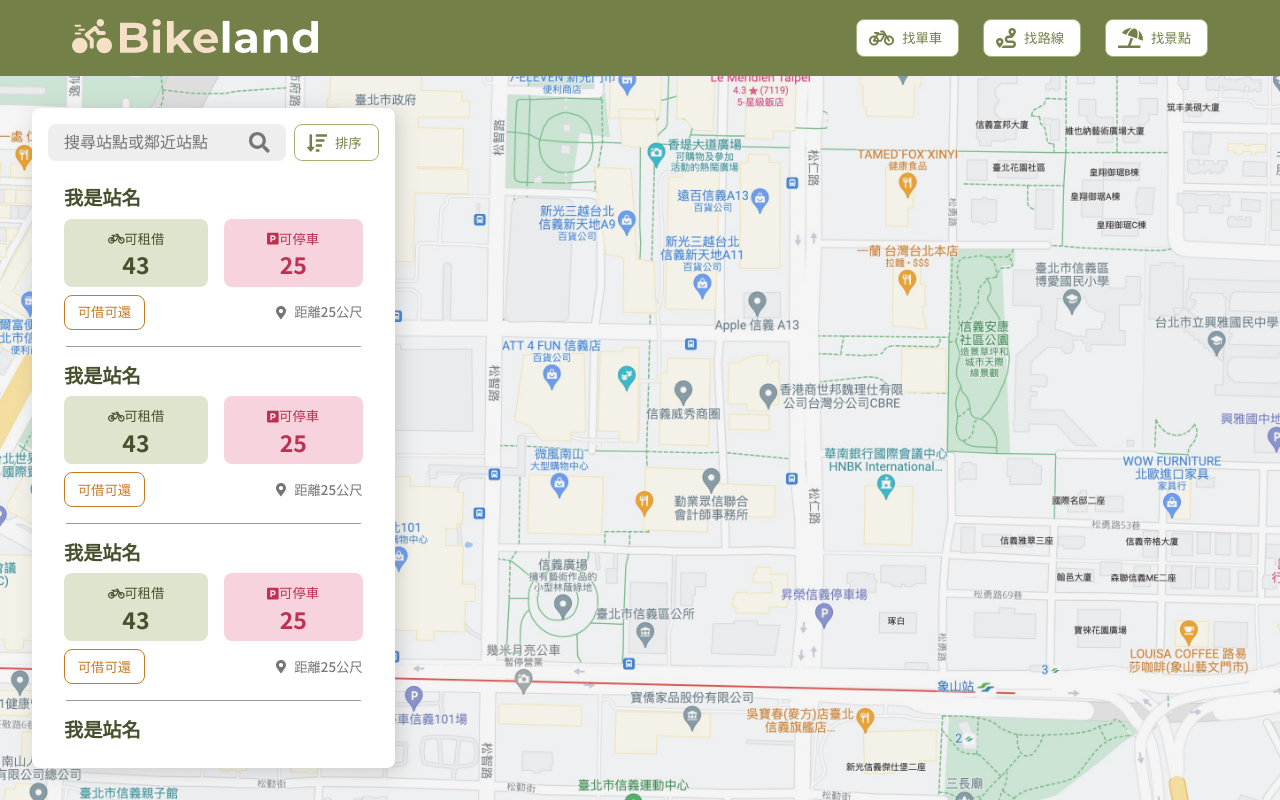
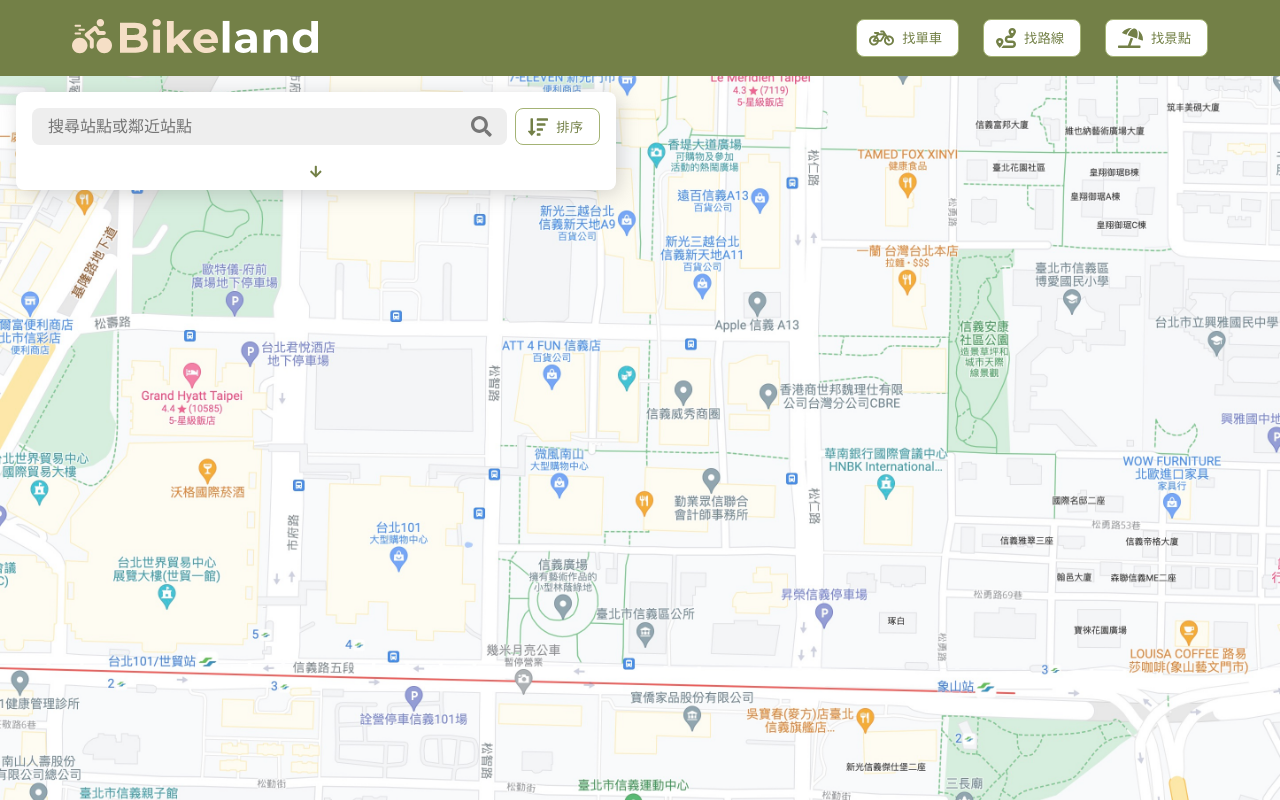
Before and after one commit to yiminprogram/2021-the-f2e-week-2, a React (Create React App) app: page / in a window 1280 px wide. Built offline with nearby package versions, Linux system fonts and the light colour scheme.

Commit message:
update side list

```diff
--- a/package.json
+++ b/package.json
@@ -14,11 +14,13 @@
     "@testing-library/react": "^11.1.0",
     "@testing-library/user-event": "^12.1.10",
     "@types/jest": "^26.0.15",
+    "@types/leaflet": "^1.7.6",
     "@types/node": "^12.0.0",
     "@types/react": "^17.0.0",
     "@types/react-dom": "^17.0.0",
     "@types/react-redux": "^7.1.20",
     "@types/react-router-dom": "^5.3.2",
+    "leaflet": "^1.7.1",
     "react": "^17.0.2",
     "react-dom": "^17.0.2",
     "react-redux": "^7.2.6",
--- a/src/App.tsx
+++ b/src/App.tsx
@@ -1,47 +1,29 @@
-import styled from '@emotion/styled';
+import { styled } from '@mui/material';
 import Header from './components/Header';
 import Map from './components/Map';
 import BikeList from './components/BikeList';
 import { Grid } from '@mui/material';
 
-const Page = styled.div`
+const Page = styled('div')`
   width: 100vw;
   height: 100vh;
   overflow: hidden;
   position: relative;
 `;
 
-const Main = styled.div`
+const MainPage = styled('section')`
   position: relative;
   height: calc(100vh - 76px);
-`;
-
-const RouterWrapper = styled.div`
-  position: absolute;
-  max-width: 500px;
-  height: 100%;
-  top: 0;
-  left: 0;
-  padding: 2rem 1.5rem;
 `;
 
 const App = () => {
   return (
     <Page>
       <Header />
-      <Grid
-        container
-        sx={{
-          position: 'relative',
-          bgcolor: '#ccc',
-          height: 'calc(100vh - 76px)',
-        }}
-      >
+      <MainPage>
         <Map />
-        <Grid item sx={{ padding: '2rem' }} xs={12} lg={4}>
-          <BikeList />
-        </Grid>
-      </Grid>
+        <BikeList />
+      </MainPage>
     </Page>
   );
 };
--- a/src/components/BikeList.tsx
+++ b/src/components/BikeList.tsx
@@ -1,39 +1,58 @@
 import { useState, MouseEvent } from 'react';
-import styled from '@emotion/styled';
+import { Stack, Button, styled, Menu, MenuItem, Fab, Box } from '@mui/material';
+import { FontAwesomeIcon } from '@fortawesome/react-fontawesome';
 import {
-  Stack,
-  Button,
-  styled as muiStyled,
-  Menu,
-  MenuItem,
-} from '@mui/material';
-import { FontAwesomeIcon } from '@fortawesome/react-fontawesome';
-import { faSearch, faSortAmountDown } from '@fortawesome/free-solid-svg-icons';
+  faSearch,
+  faSortAmountDown,
+  faArrowDown,
+} from '@fortawesome/free-solid-svg-icons';
 import BikeListCard from './BikeListCard';
 
-const List = styled.div`
-  height: 100%;
-  background-color: #fff;
-  border-radius: 8px;
-  box-shadow: 4px 4px 20px rgba(118, 118, 118, 0.3);
-  padding: 1rem;
-  position: relative;
-`;
+type TStyle = {
+  hide: boolean;
+};
 
-const DataList = styled.ul`
-  position: absolute;
-  width: calc(100% - 2rem);
-  height: 85%;
-  overflow-y: auto;
-  padding: 0 1rem 1rem 1rem;
-`;
+const List = styled('div', {
+  shouldForwardProp: (props) => props !== 'hide',
+})<TStyle>(({ theme, hide }) => ({
+  position: 'absolute',
+  backgroundColor: '#fff',
+  borderRadius: '8px',
+  boxShadow: '4px 4px 20px rgba(118,118,118,0.3)',
+  paddingTop: '1rem',
+  transition: '500ms ease-in-out',
+  display: 'flex',
+  flexFlow: 'column nowrap',
+  alignItems: 'center',
+  height: hide ? '97.5167px' : 'calc(100% - 2rem)',
+  top: '1rem',
+  left: '1rem',
 
-const Searchbar = styled.div`
+  [theme.breakpoints.up('xs')]: {
+    width: 'calc(100% - 2rem)',
+  },
+
+  [theme.breakpoints.up('md')]: {
+    width: '600px',
+  },
+}));
+
+const DataList = styled('ul', {
+  shouldForwardProp: (props) => props !== 'hide',
+})<TStyle>(({ hide }) => ({
+  width: '100%',
+  height: hide ? 0 : '100%',
+  overflow: 'auto',
+  padding: '0 1rem',
+  transition: '500ms ease-in-out',
+}));
+
+const Searchbar = styled('div')`
   position: relative;
   flex: 1;
 `;
 
-const SearchIcon = styled.div`
+const SearchIcon = styled('div')`
   position: absolute;
   height: 100%;
   right: 1rem;
@@ -44,7 +63,7 @@
   align-items: center;
 `;
 
-const SearchInput = muiStyled('input')(({ theme }) => ({
+const SearchInput = styled('input')(({ theme }) => ({
   color: theme.palette.primary.dark,
   width: '100%',
   backgroundColor: '#eeeeee',
@@ -59,7 +78,15 @@
   },
 }));
 
+const BottomButton = styled('div', {
+  shouldForwardProp: (props) => props !== 'hide',
+})<TStyle>(({ hide }) => ({
+  transform: hide ? 'none' : 'rotate(180deg)',
+  transition: '500ms ease-in-out',
+}));
+
 const Bikelist = () => {
+  const [hide, setHide] = useState(true);
   const [anchorEl, setAnchorEl] = useState<HTMLElement | null>(null);
   const open = Boolean(anchorEl);
   const handleOpen = (e: MouseEvent<HTMLButtonElement>) => {
@@ -68,9 +95,16 @@
   const handleClose = () => {
     setAnchorEl(null);
   };
+  const handleHide = () => {
+    setHide(!hide);
+  };
   return (
-    <List>
-      <Stack direction="row" spacing={1} sx={{ mb: 3 }}>
+    <List hide={hide}>
+      <Stack
+        direction="row"
+        spacing={1}
+        sx={{ px: '1rem', width: '100%', mb: 1 }}
+      >
         <Searchbar>
           <SearchIcon>
             <FontAwesomeIcon icon={faSearch} />
@@ -96,11 +130,16 @@
           <MenuItem onClick={handleClose}>可還車數</MenuItem>
         </Menu>
       </Stack>
-      <DataList>
-        {[1, 2, 3, 4, 5, 6].map(() => (
-          <BikeListCard />
+      <DataList hide={hide}>
+        {[1, 2, 3, 4, 5, 6].map((ele) => (
+          <BikeListCard key={ele} />
         ))}
       </DataList>
+      <Button variant="text" onClick={handleHide}>
+        <BottomButton hide={hide}>
+          <FontAwesomeIcon icon={faArrowDown} />
+        </BottomButton>
+      </Button>
     </List>
   );
 };
--- a/src/style/theme.ts
+++ b/src/style/theme.ts
@@ -69,6 +69,8 @@
         root: {
           color: primary.main,
           boxShadow: 'none',
+        },
+        contained: {
           backgroundColor: '#ffffff',
           border: '1px solid #A4B375',
           borderRadius: '8px',
```
Also changed, not shown: 1 other file (tests, documents, lock files or other folders).
